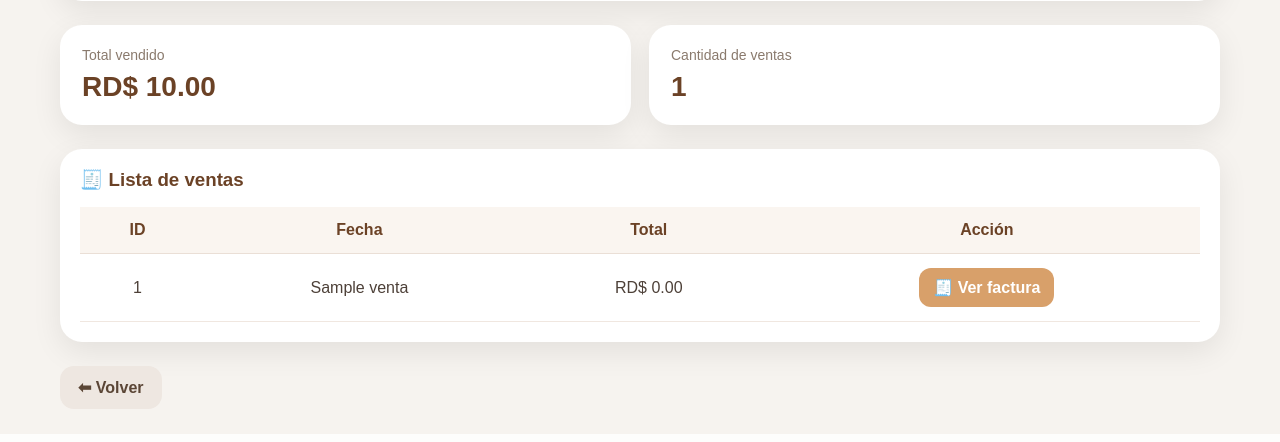
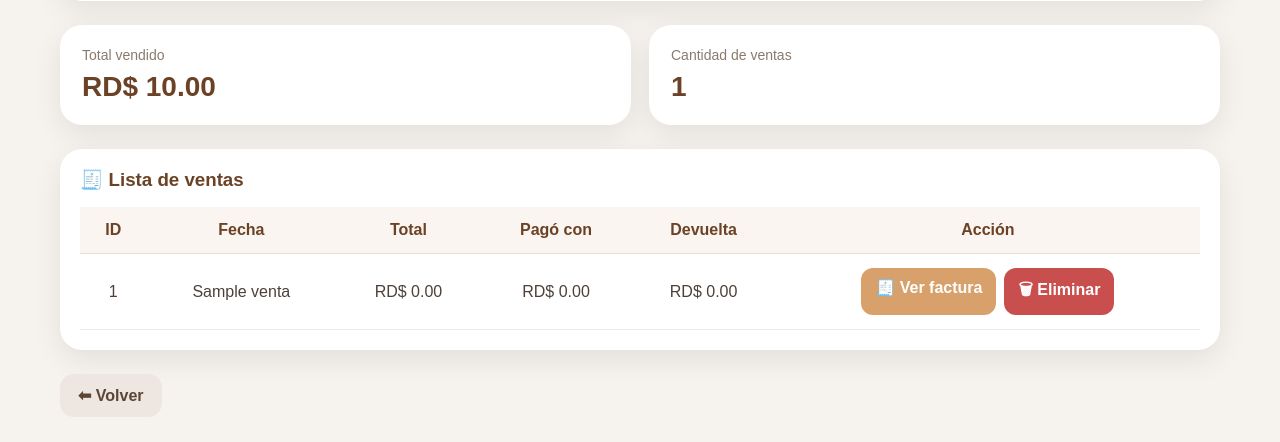
Before and after one commit to Doralis06/Proyecto-Cafeteria, a Flask app: template templates/ventas.html in a window 1280 px wide. Shown: the part 468-910 px from the top of the page. Run offline with Flask 3, Linux system fonts and the light colour scheme; a user stored in the database is signed in; tables that the repository leaves empty hold one stand-in row (values such as "Sample post"); the template is opened without the code that fills it: most values are stand-ins (such as "Sample title", 1, 10 or a date in 2020); parts of the project's set-up code (start-up, migrations or seed data) failed here and were passed over.

Commit message:
Actualizar ventas y eliminación

```diff
--- a/app.py
+++ b/app.py
@@ -534,8 +534,8 @@ def ventas():
         conn = conectar_seguro()
         c = conn.cursor()
 
-        fecha_inicio = request.form.get("fecha_inicio")
-        fecha_fin = request.form.get("fecha_fin")
+        fecha_inicio = request.form.get("fecha_inicio") if request.method == "POST" else request.args.get("fecha_inicio")
+        fecha_fin = request.form.get("fecha_fin") if request.method == "POST" else request.args.get("fecha_fin")
 
         query = "SELECT * FROM facturas"
         params = []
@@ -554,12 +554,67 @@ def ventas():
 
         total = sum(float(v[2]) for v in ventas) if ventas else 0
 
-        return render_template("ventas.html", ventas=ventas, total=total)
+        return render_template(
+            "ventas.html",
+            ventas=ventas,
+            total=total,
+            fecha_inicio=fecha_inicio,
+            fecha_fin=fecha_fin
+        )
 
     finally:
         if conn:
             conn.close()
 
+@app.route("/eliminar_venta/<int:id>")
+def eliminar_venta(id):
+    if "usuario" not in session:
+        return redirect("/")
+
+    conn = None
+    try:
+        conn = conectar_seguro()
+        c = conn.cursor()
+
+        c.execute("""
+            SELECT producto, cantidad
+            FROM detalle_factura
+            WHERE factura_id = ?
+        """, (id,))
+        detalles = c.fetchall()
+
+        if not detalles:
+            return "❌ No se encontró la venta o no tiene detalles."
+
+        for detalle in detalles:
+            nombre_detalle = detalle[0]
+            cantidad = int(detalle[1])
+
+            if " (" in nombre_detalle:
+                nombre_base = nombre_detalle.split(" (")[0]
+            else:
+                nombre_base = nombre_detalle
+
+            c.execute("""
+                UPDATE productos
+                SET stock = stock + ?
+                WHERE nombre = ?
+            """, (cantidad, nombre_base))
+
+        c.execute("DELETE FROM detalle_factura WHERE factura_id = ?", (id,))
+        c.execute("DELETE FROM facturas WHERE id = ?", (id,))
+
+        conn.commit()
+        return redirect("/ventas")
+
+    except Exception as e:
+        if conn:
+            conn.rollback()
+        return f"Error al eliminar la venta: {e}"
+
+    finally:
+        if conn:
+            conn.close()
 
 @app.route("/estadisticas")
 def estadisticas():
@@ -771,4 +826,4 @@ def ver_cierre(id):
 
 # ---------------- EJECUCIÓN ----------------
 if __name__ == "__main__":
-    app.run(debug=True, use_reloader=False)
+    app.run(debug=True)
--- a/templates/ventas.html
+++ b/templates/ventas.html
@@ -96,7 +96,8 @@
 
     .btn-principal,
     .btn-secundario,
-    .btn-ver{
+    .btn-ver,
+    .btn-eliminar{
         border:none;
         text-decoration:none;
         cursor:pointer;
@@ -180,7 +181,7 @@
     .tabla-ventas{
         width:100%;
         border-collapse:collapse;
-        min-width:700px;
+        min-width:980px;
     }
 
     .tabla-ventas th{
@@ -203,6 +204,13 @@
         background:#fffaf6;
     }
 
+    .acciones-tabla{
+        display:flex;
+        justify-content:center;
+        gap:8px;
+        flex-wrap:wrap;
+    }
+
     .btn-ver{
         display:inline-block;
         background:#d8a06a;
@@ -215,6 +223,20 @@
     .btn-ver:hover{
         transform:translateY(-2px);
         background:#c7905f;
+    }
+
+    .btn-eliminar{
+        display:inline-block;
+        background:#c94f4f;
+        color:white;
+        padding:10px 14px;
+        border-radius:12px;
+        font-weight:600;
+    }
+
+    .btn-eliminar:hover{
+        transform:translateY(-2px);
+        background:#b84040;
     }
 
     .sin-datos{
@@ -274,12 +296,22 @@
         <form method="POST" class="filtro-form">
             <div class="campo">
                 <label for="fecha_inicio">📅 Fecha desde</label>
-                <input type="date" id="fecha_inicio" name="fecha_inicio" value="{{ request.form.get('fecha_inicio', '') }}">
+                <input
+                    type="date"
+                    id="fecha_inicio"
+                    name="fecha_inicio"
+                    value="{{ fecha_inicio if fecha_inicio else '' }}"
+                >
             </div>
 
             <div class="campo">
                 <label for="fecha_fin">📅 Fecha hasta</label>
-                <input type="date" id="fecha_fin" name="fecha_fin" value="{{ request.form.get('fecha_fin', '') }}">
+                <input
+                    type="date"
+                    id="fecha_fin"
+                    name="fecha_fin"
+                    value="{{ fecha_fin if fecha_fin else '' }}"
+                >
             </div>
 
             <div class="acciones-filtro">
@@ -312,6 +344,8 @@
                     <th>ID</th>
                     <th>Fecha</th>
                     <th>Total</th>
+                    <th>Pagó con</th>
+                    <th>Devuelta</th>
                     <th>Acción</th>
                 </tr>
             </thead>
@@ -322,14 +356,25 @@
                         <td>{{ v[0] }}</td>
                         <td>{{ v[1] }}</td>
                         <td>RD$ {{ "%.2f"|format(v[2] or 0) }}</td>
+                        <td>RD$ {{ "%.2f"|format(v[3] or 0) }}</td>
+                        <td>RD$ {{ "%.2f"|format(v[4] or 0) }}</td>
                         <td>
-                            <a href="/factura/{{ v[0] }}" class="btn-ver">🧾 Ver factura</a>
+                            <div class="acciones-tabla">
+                                <a href="/factura/{{ v[0] }}" class="btn-ver">🧾 Ver factura</a>
+                                <a
+                                    href="/eliminar_venta/{{ v[0] }}"
+                                    class="btn-eliminar"
+                                    onclick="return confirm('¿Seguro que deseas eliminar esta venta? También se devolverá el stock al inventario.')"
+                                >
+                                    🗑 Eliminar
+                                </a>
+                            </div>
                         </td>
                     </tr>
                     {% endfor %}
                 {% else %}
                     <tr>
-                        <td colspan="4" class="sin-datos">No hay ventas registradas en ese rango.</td>
+                        <td colspan="6" class="sin-datos">No hay ventas registradas en ese rango.</td>
                     </tr>
                 {% endif %}
             </tbody>
```
Also changed, not shown: database.py (+7 -7 lines), 1 other file.
